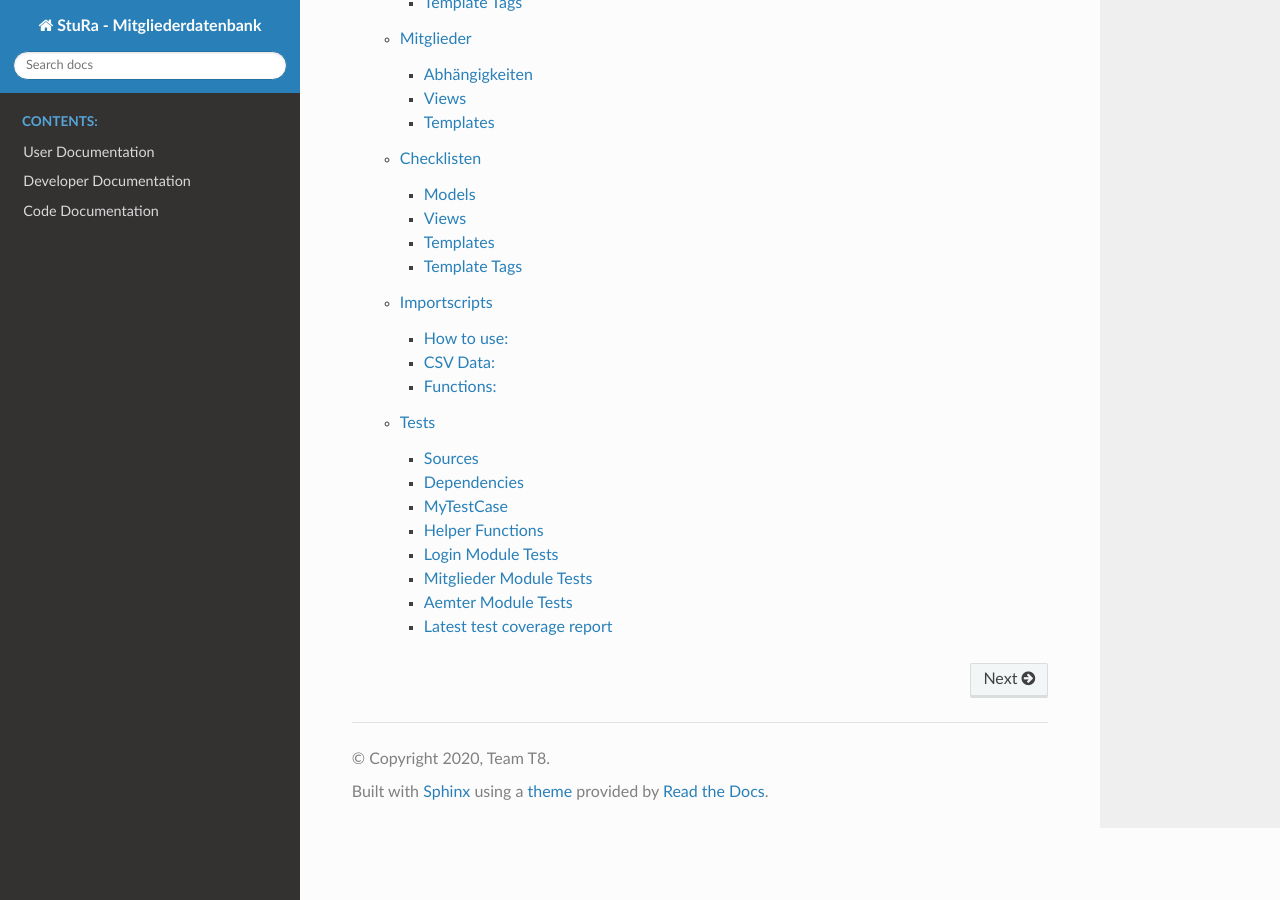
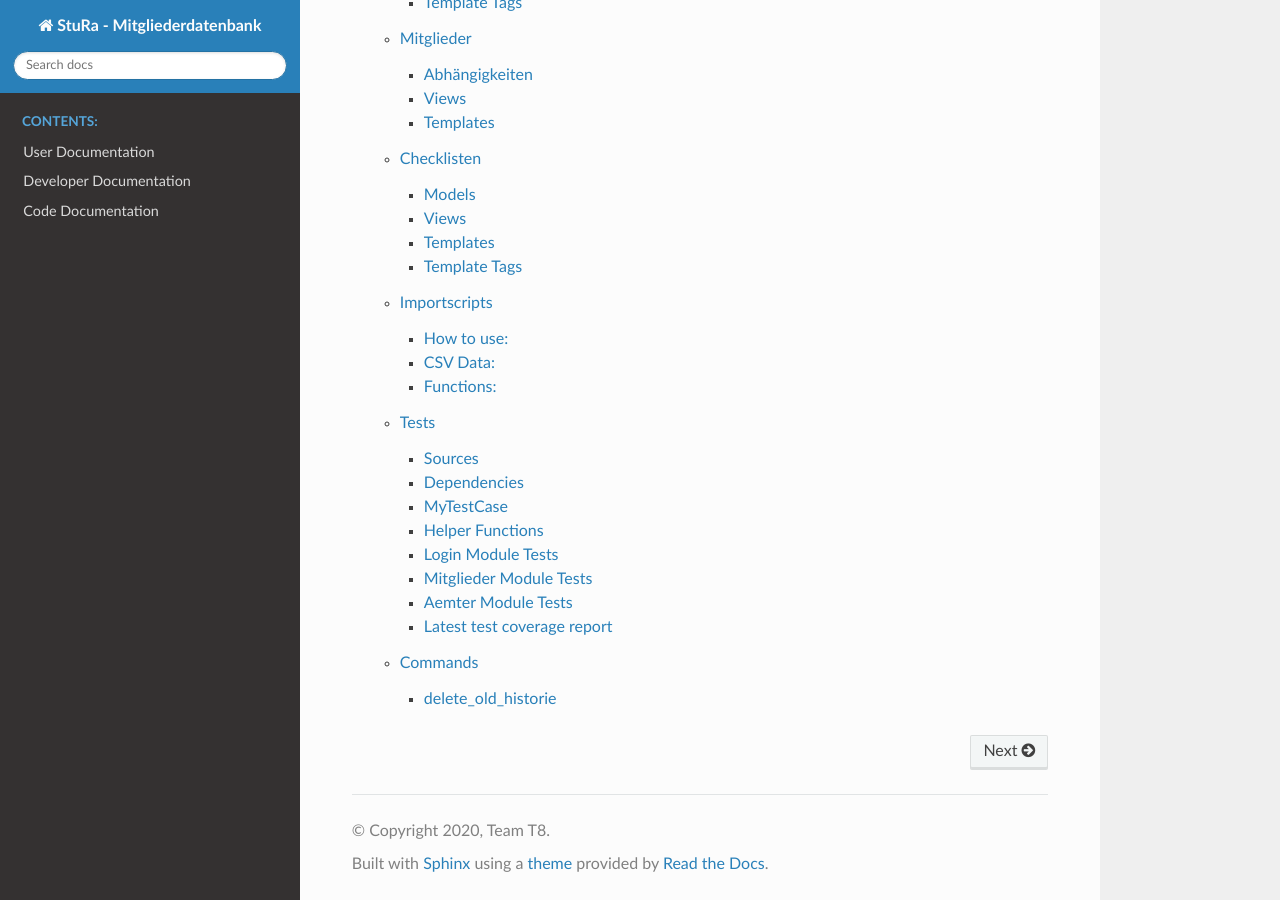
Before and after one commit to mribrgr/StuRa-Mitgliederdatenbank, a Sphinx documentation site: the page built from docs/sphinx/source/index.rst, in a window 1280 px wide and 900 px high, scrolled down 1090 px. Built offline with Sphinx 7.4.7 and the Read the Docs theme 2.0.0, drawn with Linux system fonts in a browser that asks for light colours.

Commit message:
Include documentation for delete_old_historie command

```diff
--- /dev/null
+++ b/docs/sphinx/source/code/commands.rst
@@ -0,0 +1,9 @@
+Commands
+--------
+
+delete_old_historie
+~~~~~~~~~~~~~~~~~~~
+
+.. automodule:: bin.management.commands.delete_old_historie
+    :members:
+    :undoc-members:
--- a/docs/sphinx/source/masterCodeDoc.rst
+++ b/docs/sphinx/source/masterCodeDoc.rst
@@ -8,3 +8,4 @@ Code Documentation
 .. include:: code/checklisten.rst
 .. include:: code/importscripts.rst
 .. include:: code/tests.rst
+.. include:: code/commands.rst
```
